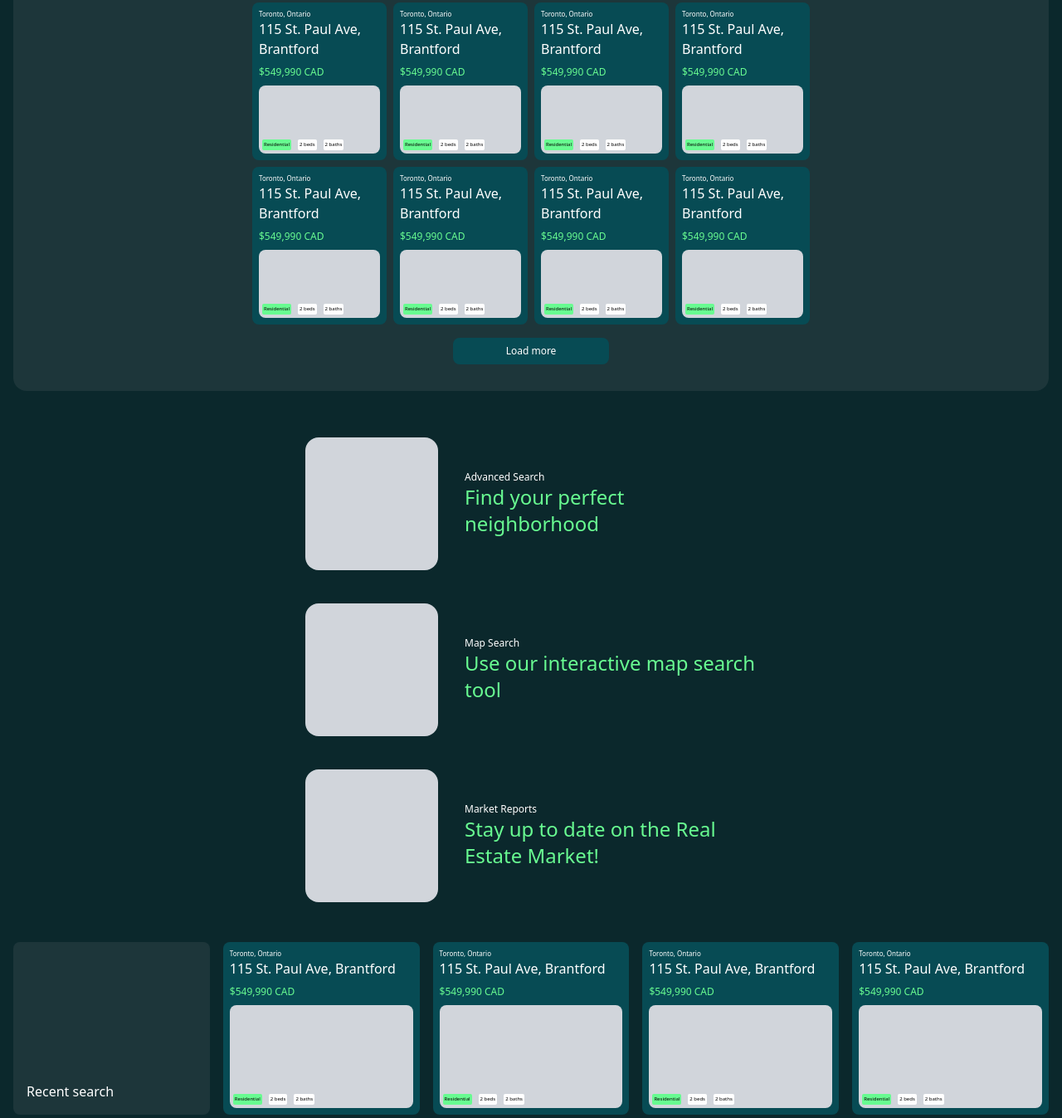
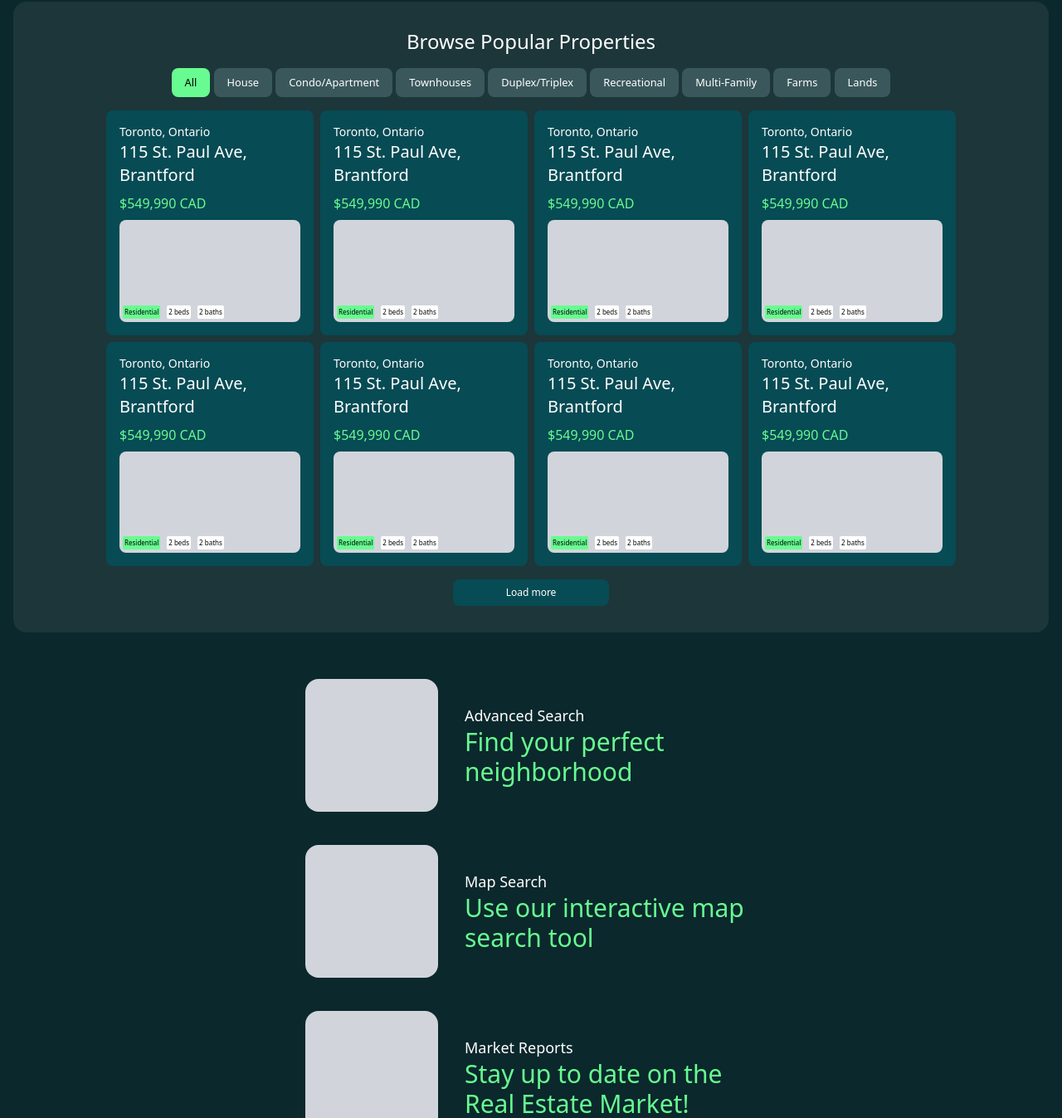
Before and after one commit to dpkreativ/home, a plain HTML site: page index.html in a window 1280 px wide. Shown: the part 806-2153 px from the top of the page at 83% size. Drawn offline with nearby package versions, Linux system fonts and the light colour scheme.

Commit message:
start working on responsiveness

```diff
--- a/index.html
+++ b/index.html
@@ -9,14 +9,16 @@
     <!-- Stylesheet -->
     <link rel="stylesheet" href="./style.css" />
   </head>
-  <body class="bg-[--bg-100] p-4 text-white">
+  <body class="bg-[--bg-100] w-full max-w-[1440px] mx-auto p-4 text-white">
     <!-- Header -->
     <header class="flex justify-between items-center py-4">
       <!-- Logo -->
       <div>@Home</div>
 
       <!-- Menu -->
-      <div class="md:flex md:items-center md:justify-between w-full gap-8">
+      <div
+        class="md:flex md:items-center md:justify-between w-full gap-8 hidden lg:block"
+      >
         <!-- Navbar -->
         <nav>
           <ul class="flex items-center gap-8">
@@ -39,7 +41,7 @@
     <main class="grid gap-2">
       <!-- Hero Section -->
       <section
-        class="bg-gray-800 rounded-2xl h-[500px] text-center flex flex-col gap-8 items-center justify-center"
+        class="bg-gray-800 rounded-2xl h-[600px] text-center flex flex-col gap-8 items-center justify-center"
       >
         <div class="w-full max-w-xl mx-auto grid gap-2">
           <p class="text-sm">Most popular real estate search in Canada</p>
@@ -59,7 +61,9 @@
       </section>
 
       <!-- Quick Links -->
-      <section class="grid grid-cols-3 gap-2 text-black text-2xl font-medium">
+      <section
+        class="grid md:grid-cols-3 gap-2 text-black text-2xl font-medium"
+      >
         <div class="p-8 rounded-2xl bg-[--orange-100]">Homes for Sale</div>
         <div class="p-8 rounded-2xl bg-[--accent-100]">Apartments for Sale</div>
         <div class="p-8 rounded-2xl bg-[--primary-100] text-[--accent-100]">
@@ -74,7 +78,7 @@
         </h2>
 
         <!-- Categories -->
-        <div class="w-max mx-auto">
+        <div class="w-max mx-auto hidden lg:block">
           <a href="#" class="tag bg-[--accent-100] text-black">All</a>
           <a href="#" class="tag">House</a>
           <a href="#" class="tag">Condo/Apartment</a>
@@ -87,210 +91,212 @@
         </div>
 
         <!-- Cards -->
-        <div class="grid grid-cols-4 gap-2 w-full max-w-2xl mx-auto">
-          <div class="p-2 rounded-lg bg-[--primary-100] grid gap-2">
+        <div
+          class="grid md:grid-cols-2 lg:grid-cols-4 gap-2 w-full max-w-5xl mx-auto"
+        >
+          <div class="p-4 rounded-lg bg-[--primary-100] grid gap-2">
             <div>
-              <p class="text-[8px]">Toronto, Ontario</p>
-              <h3 class="font-medium">115 St. Paul Ave, Brantford</h3>
+              <p class="text-sm">Toronto, Ontario</p>
+              <h3 class="font-medium text-xl">115 St. Paul Ave, Brantford</h3>
             </div>
-            <p class="text-xs text-[--accent-100]">$549,990 CAD</p>
+            <p class="text-md text-[--accent-100]">$549,990 CAD</p>
             <div
               class="aspect-video bg-gray-300 rounded-lg p-1 flex gap-2 items-end"
             >
               <div
-                class="text-[6px] bg-[--accent-100] text-black p-[2px] rounded-sm h-max"
+                class="text-[8px] bg-[--accent-100] text-black p-[2px] rounded-sm h-max"
               >
                 Residential
               </div>
               <div
-                class="text-[6px] bg-white text-black p-[2px] rounded-sm h-max"
+                class="text-[8px] bg-white text-black p-[2px] rounded-sm h-max"
               >
                 2 beds
               </div>
               <div
-                class="text-[6px] bg-white text-black p-[2px] rounded-sm h-max"
+                class="text-[8px] bg-white text-black p-[2px] rounded-sm h-max"
               >
                 2 baths
               </div>
             </div>
           </div>
-          <div class="p-2 rounded-lg bg-[--primary-100] grid gap-2">
+          <div class="p-4 rounded-lg bg-[--primary-100] grid gap-2">
             <div>
-              <p class="text-[8px]">Toronto, Ontario</p>
-              <h3 class="font-medium">115 St. Paul Ave, Brantford</h3>
+              <p class="text-sm">Toronto, Ontario</p>
+              <h3 class="font-medium text-xl">115 St. Paul Ave, Brantford</h3>
             </div>
-            <p class="text-xs text-[--accent-100]">$549,990 CAD</p>
+            <p class="text-md text-[--accent-100]">$549,990 CAD</p>
             <div
               class="aspect-video bg-gray-300 rounded-lg p-1 flex gap-2 items-end"
             >
               <div
-                class="text-[6px] bg-[--accent-100] text-black p-[2px] rounded-sm h-max"
+                class="text-[8px] bg-[--accent-100] text-black p-[2px] rounded-sm h-max"
               >
                 Residential
               </div>
               <div
-                class="text-[6px] bg-white text-black p-[2px] rounded-sm h-max"
+                class="text-[8px] bg-white text-black p-[2px] rounded-sm h-max"
               >
                 2 beds
               </div>
               <div
-                class="text-[6px] bg-white text-black p-[2px] rounded-sm h-max"
+                class="text-[8px] bg-white text-black p-[2px] rounded-sm h-max"
               >
                 2 baths
               </div>
             </div>
           </div>
-          <div class="p-2 rounded-lg bg-[--primary-100] grid gap-2">
+          <div class="p-4 rounded-lg bg-[--primary-100] grid gap-2">
             <div>
-              <p class="text-[8px]">Toronto, Ontario</p>
-              <h3 class="font-medium">115 St. Paul Ave, Brantford</h3>
+              <p class="text-sm">Toronto, Ontario</p>
+              <h3 class="font-medium text-xl">115 St. Paul Ave, Brantford</h3>
             </div>
-            <p class="text-xs text-[--accent-100]">$549,990 CAD</p>
+            <p class="text-md text-[--accent-100]">$549,990 CAD</p>
             <div
               class="aspect-video bg-gray-300 rounded-lg p-1 flex gap-2 items-end"
             >
               <div
-                class="text-[6px] bg-[--accent-100] text-black p-[2px] rounded-sm h-max"
+                class="text-[8px] bg-[--accent-100] text-black p-[2px] rounded-sm h-max"
               >
                 Residential
               </div>
               <div
-                class="text-[6px] bg-white text-black p-[2px] rounded-sm h-max"
+                class="text-[8px] bg-white text-black p-[2px] rounded-sm h-max"
               >
                 2 beds
               </div>
               <div
-                class="text-[6px] bg-white text-black p-[2px] rounded-sm h-max"
+                class="text-[8px] bg-white text-black p-[2px] rounded-sm h-max"
               >
                 2 baths
               </div>
             </div>
           </div>
-          <div class="p-2 rounded-lg bg-[--primary-100] grid gap-2">
+          <div class="p-4 rounded-lg bg-[--primary-100] grid gap-2">
             <div>
-              <p class="text-[8px]">Toronto, Ontario</p>
-              <h3 class="font-medium">115 St. Paul Ave, Brantford</h3>
+              <p class="text-sm">Toronto, Ontario</p>
+              <h3 class="font-medium text-xl">115 St. Paul Ave, Brantford</h3>
             </div>
-            <p class="text-xs text-[--accent-100]">$549,990 CAD</p>
+            <p class="text-md text-[--accent-100]">$549,990 CAD</p>
             <div
               class="aspect-video bg-gray-300 rounded-lg p-1 flex gap-2 items-end"
             >
               <div
-                class="text-[6px] bg-[--accent-100] text-black p-[2px] rounded-sm h-max"
+                class="text-[8px] bg-[--accent-100] text-black p-[2px] rounded-sm h-max"
               >
                 Residential
               </div>
               <div
-                class="text-[6px] bg-white text-black p-[2px] rounded-sm h-max"
+                class="text-[8px] bg-white text-black p-[2px] rounded-sm h-max"
               >
                 2 beds
               </div>
               <div
-                class="text-[6px] bg-white text-black p-[2px] rounded-sm h-max"
+                class="text-[8px] bg-white text-black p-[2px] rounded-sm h-max"
               >
                 2 baths
               </div>
             </div>
           </div>
-          <div class="p-2 rounded-lg bg-[--primary-100] grid gap-2">
+          <div class="p-4 rounded-lg bg-[--primary-100] grid gap-2">
             <div>
-              <p class="text-[8px]">Toronto, Ontario</p>
-              <h3 class="font-medium">115 St. Paul Ave, Brantford</h3>
+              <p class="text-sm">Toronto, Ontario</p>
+              <h3 class="font-medium text-xl">115 St. Paul Ave, Brantford</h3>
             </div>
-            <p class="text-xs text-[--accent-100]">$549,990 CAD</p>
+            <p class="text-md text-[--accent-100]">$549,990 CAD</p>
             <div
               class="aspect-video bg-gray-300 rounded-lg p-1 flex gap-2 items-end"
             >
               <div
-                class="text-[6px] bg-[--accent-100] text-black p-[2px] rounded-sm h-max"
+                class="text-[8px] bg-[--accent-100] text-black p-[2px] rounded-sm h-max"
               >
                 Residential
               </div>
               <div
-                class="text-[6px] bg-white text-black p-[2px] rounded-sm h-max"
+                class="text-[8px] bg-white text-black p-[2px] rounded-sm h-max"
               >
                 2 beds
               </div>
               <div
-                class="text-[6px] bg-white text-black p-[2px] rounded-sm h-max"
+                class="text-[8px] bg-white text-black p-[2px] rounded-sm h-max"
               >
                 2 baths
               </div>
             </div>
           </div>
-          <div class="p-2 rounded-lg bg-[--primary-100] grid gap-2">
+          <div class="p-4 rounded-lg bg-[--primary-100] grid gap-2">
             <div>
-              <p class="text-[8px]">Toronto, Ontario</p>
-              <h3 class="font-medium">115 St. Paul Ave, Brantford</h3>
+              <p class="text-sm">Toronto, Ontario</p>
+              <h3 class="font-medium text-xl">115 St. Paul Ave, Brantford</h3>
             </div>
-            <p class="text-xs text-[--accent-100]">$549,990 CAD</p>
+            <p class="text-md text-[--accent-100]">$549,990 CAD</p>
             <div
               class="aspect-video bg-gray-300 rounded-lg p-1 flex gap-2 items-end"
             >
               <div
-                class="text-[6px] bg-[--accent-100] text-black p-[2px] rounded-sm h-max"
+                class="text-[8px] bg-[--accent-100] text-black p-[2px] rounded-sm h-max"
               >
                 Residential
               </div>
               <div
-                class="text-[6px] bg-white text-black p-[2px] rounded-sm h-max"
+                class="text-[8px] bg-white text-black p-[2px] rounded-sm h-max"
               >
                 2 beds
               </div>
               <div
-                class="text-[6px] bg-white text-black p-[2px] rounded-sm h-max"
+                class="text-[8px] bg-white text-black p-[2px] rounded-sm h-max"
               >
                 2 baths
               </div>
             </div>
           </div>
-          <div class="p-2 rounded-lg bg-[--primary-100] grid gap-2">
+          <div class="p-4 rounded-lg bg-[--primary-100] grid gap-2">
             <div>
-              <p class="text-[8px]">Toronto, Ontario</p>
-              <h3 class="font-medium">115 St. Paul Ave, Brantford</h3>
+              <p class="text-sm">Toronto, Ontario</p>
+              <h3 class="font-medium text-xl">115 St. Paul Ave, Brantford</h3>
             </div>
-            <p class="text-xs text-[--accent-100]">$549,990 CAD</p>
+            <p class="text-md text-[--accent-100]">$549,990 CAD</p>
             <div
               class="aspect-video bg-gray-300 rounded-lg p-1 flex gap-2 items-end"
             >
               <div
-                class="text-[6px] bg-[--accent-100] text-black p-[2px] rounded-sm h-max"
+                class="text-[8px] bg-[--accent-100] text-black p-[2px] rounded-sm h-max"
               >
                 Residential
               </div>
               <div
-                class="text-[6px] bg-white text-black p-[2px] rounded-sm h-max"
+                class="text-[8px] bg-white text-black p-[2px] rounded-sm h-max"
               >
                 2 beds
               </div>
               <div
-                class="text-[6px] bg-white text-black p-[2px] rounded-sm h-max"
+                class="text-[8px] bg-white text-black p-[2px] rounded-sm h-max"
               >
                 2 baths
               </div>
             </div>
           </div>
-          <div class="p-2 rounded-lg bg-[--primary-100] grid gap-2">
+          <div class="p-4 rounded-lg bg-[--primary-100] grid gap-2">
             <div>
-              <p class="text-[8px]">Toronto, Ontario</p>
-              <h3 class="font-medium">115 St. Paul Ave, Brantford</h3>
+              <p class="text-sm">Toronto, Ontario</p>
+              <h3 class="font-medium text-xl">115 St. Paul Ave, Brantford</h3>
             </div>
-            <p class="text-xs text-[--accent-100]">$549,990 CAD</p>
+            <p class="text-md text-[--accent-100]">$549,990 CAD</p>
             <div
               class="aspect-video bg-gray-300 rounded-lg p-1 flex gap-2 items-end"
             >
               <div
-                class="text-[6px] bg-[--accent-100] text-black p-[2px] rounded-sm h-max"
+                class="text-[8px] bg-[--accent-100] text-black p-[2px] rounded-sm h-max"
               >
                 Residential
               </div>
               <div
-                class="text-[6px] bg-white text-black p-[2px] rounded-sm h-max"
+                class="text-[8px] bg-white text-black p-[2px] rounded-sm h-max"
               >
                 2 beds
               </div>
               <div
-                class="text-[6px] bg-white text-black p-[2px] rounded-sm h-max"
+                class="text-[8px] bg-white text-black p-[2px] rounded-sm h-max"
               >
                 2 baths
               </div>
@@ -310,8 +316,8 @@
         <div class="grid grid-cols-3 gap-8 items-center py-4">
           <div class="aspect-square bg-gray-300 rounded-2xl"></div>
           <div class="col-span-2">
-            <p class="text-xs">Advanced Search</p>
-            <h3 class="text-2xl text-[--accent-100]">
+            <p class="text-lg">Advanced Search</p>
+            <h3 class="text-3xl text-[--accent-100]">
               Find your perfect neighborhood
             </h3>
           </div>
@@ -320,8 +326,8 @@
         <div class="grid grid-cols-3 gap-8 items-center py-4">
           <div class="aspect-square bg-gray-300 rounded-2xl"></div>
           <div class="col-span-2">
-            <p class="text-xs">Map Search</p>
-            <h3 class="text-2xl text-[--accent-100]">
+            <p class="text-lg">Map Search</p>
+            <h3 class="text-3xl text-[--accent-100]">
               Use our interactive map search tool
             </h3>
           </div>
@@ -330,8 +336,8 @@
         <div class="grid grid-cols-3 gap-8 items-center py-4">
           <div class="aspect-square bg-gray-300 rounded-2xl"></div>
           <div class="col-span-2">
-            <p class="text-xs">Market Reports</p>
-            <h3 class="text-2xl text-[--accent-100]">
+            <p class="text-lg">Market Reports</p>
+            <h3 class="text-3xl text-[--accent-100]">
               Stay up to date on the Real Estate Market!
             </h3>
           </div>
@@ -342,111 +348,113 @@
     <!-- Footer -->
     <footer class="grid gap-2">
       <!-- Recent Searches -->
-      <section class="grid grid-cols-5 gap-4">
+      <section class="grid md:grid-cols-3 lg:grid-cols-5 gap-4">
         <div class="flex items-end p-4 bg-[--bg-200] font-medium rounded-lg">
           <h2>Recent search</h2>
         </div>
 
-        <div class="col-span-4 grid grid-cols-4 gap-4">
-          <div class="p-2 rounded-lg bg-[--primary-100] grid gap-2">
+        <div
+          class="md:col-span-2 lg:col-span-4 grid md:grid-cols-2 lg:grid-cols-4 gap-4"
+        >
+          <div class="p-4 rounded-lg bg-[--primary-100] grid gap-2">
             <div>
-              <p class="text-[8px]">Toronto, Ontario</p>
-              <h3 class="font-medium">115 St. Paul Ave, Brantford</h3>
+              <p class="text-sm">Toronto, Ontario</p>
+              <h3 class="font-medium text-xl">115 St. Paul Ave, Brantford</h3>
             </div>
-            <p class="text-xs text-[--accent-100]">$549,990 CAD</p>
+            <p class="text-md text-[--accent-100]">$549,990 CAD</p>
             <div
               class="aspect-video bg-gray-300 rounded-lg p-1 flex gap-2 items-end"
             >
               <div
-                class="text-[6px] bg-[--accent-100] text-black p-[2px] rounded-sm h-max"
+                class="text-[8px] bg-[--accent-100] text-black p-[2px] rounded-sm h-max"
               >
                 Residential
               </div>
               <div
-                class="text-[6px] bg-white text-black p-[2px] rounded-sm h-max"
+                class="text-[8px] bg-white text-black p-[2px] rounded-sm h-max"
               >
                 2 beds
               </div>
               <div
-                class="text-[6px] bg-white text-black p-[2px] rounded-sm h-max"
+                class="text-[8px] bg-white text-black p-[2px] rounded-sm h-max"
               >
                 2 baths
               </div>
             </div>
           </div>
-          <div class="p-2 rounded-lg bg-[--primary-100] grid gap-2">
+          <div class="p-4 rounded-lg bg-[--primary-100] grid gap-2">
             <div>
-              <p class="text-[8px]">Toronto, Ontario</p>
-              <h3 class="font-medium">115 St. Paul Ave, Brantford</h3>
+              <p class="text-sm">Toronto, Ontario</p>
+              <h3 class="font-medium text-xl">115 St. Paul Ave, Brantford</h3>
             </div>
-            <p class="text-xs text-[--accent-100]">$549,990 CAD</p>
+            <p class="text-md text-[--accent-100]">$549,990 CAD</p>
             <div
               class="aspect-video bg-gray-300 rounded-lg p-1 flex gap-2 items-end"
             >
               <div
-                class="text-[6px] bg-[--accent-100] text-black p-[2px] rounded-sm h-max"
+                class="text-[8px] bg-[--accent-100] text-black p-[2px] rounded-sm h-max"
               >
                 Residential
               </div>
               <div
-                class="text-[6px] bg-white text-black p-[2px] rounded-sm h-max"
+                class="text-[8px] bg-white text-black p-[2px] rounded-sm h-max"
               >
                 2 beds
               </div>
               <div
-                class="text-[6px] bg-white text-black p-[2px] rounded-sm h-max"
+                class="text-[8px] bg-white text-black p-[2px] rounded-sm h-max"
               >
                 2 baths
               </div>
             </div>
           </div>
-          <div class="p-2 rounded-lg bg-[--primary-100] grid gap-2">
+          <div class="p-4 rounded-lg bg-[--primary-100] grid gap-2">
             <div>
-              <p class="text-[8px]">Toronto, Ontario</p>
-              <h3 class="font-medium">115 St. Paul Ave, Brantford</h3>
+              <p class="text-sm">Toronto, Ontario</p>
+              <h3 class="font-medium text-xl">115 St. Paul Ave, Brantford</h3>
             </div>
-            <p class="text-xs text-[--accent-100]">$549,990 CAD</p>
+            <p class="text-md text-[--accent-100]">$549,990 CAD</p>
             <div
               class="aspect-video bg-gray-300 rounded-lg p-1 flex gap-2 items-end"
             >
               <div
-                class="text-[6px] bg-[--accent-100] text-black p-[2px] rounded-sm h-max"
+                class="text-[8px] bg-[--accent-100] text-black p-[2px] rounded-sm h-max"
               >
                 Residential
               </div>
               <div
-                class="text-[6px] bg-white text-black p-[2px] rounded-sm h-max"
+                class="text-[8px] bg-white text-black p-[2px] rounded-sm h-max"
               >
                 2 beds
               </div>
               <div
-                class="text-[6px] bg-white text-black p-[2px] rounded-sm h-max"
+                class="text-[8px] bg-white text-black p-[2px] rounded-sm h-max"
               >
                 2 baths
               </div>
             </div>
           </div>
-          <div class="p-2 rounded-lg bg-[--primary-100] grid gap-2">
+          <div class="p-4 rounded-lg bg-[--primary-100] grid gap-2">
             <div>
-              <p class="text-[8px]">Toronto, Ontario</p>
-              <h3 class="font-medium">115 St. Paul Ave, Brantford</h3>
+              <p class="text-sm">Toronto, Ontario</p>
+              <h3 class="font-medium text-xl">115 St. Paul Ave, Brantford</h3>
             </div>
-            <p class="text-xs text-[--accent-100]">$549,990 CAD</p>
+            <p class="text-md text-[--accent-100]">$549,990 CAD</p>
             <div
               class="aspect-video bg-gray-300 rounded-lg p-1 flex gap-2 items-end"
             >
               <div
-                class="text-[6px] bg-[--accent-100] text-black p-[2px] rounded-sm h-max"
+                class="text-[8px] bg-[--accent-100] text-black p-[2px] rounded-sm h-max"
               >
                 Residential
               </div>
               <div
-                class="text-[6px] bg-white text-black p-[2px] rounded-sm h-max"
+                class="text-[8px] bg-white text-black p-[2px] rounded-sm h-max"
               >
                 2 beds
               </div>
               <div
-                class="text-[6px] bg-white text-black p-[2px] rounded-sm h-max"
+                class="text-[8px] bg-white text-black p-[2px] rounded-sm h-max"
               >
                 2 baths
               </div>
@@ -456,14 +464,14 @@
       </section>
 
       <!-- Mortgage Calculator -->
-      <section class="grid grid-cols-5 gap-4">
+      <section class="grid md:grid-cols-5 gap-4">
         <div
           class="bg-[--orange-100] text-[--primary-100] font-medium flex items-end rounded-lg p-4"
         >
           <h2>Mortgage Calculator</h2>
         </div>
 
-        <div class="col-span-4 grid grid-cols-2 gap-4">
+        <div class="md:col-span-4 grid md:grid-cols-2 gap-4">
           <form
             class="py-4 px-8 grid gap-4 bg-[--accent-100] rounded-lg text-[--primary-100]"
           >
@@ -486,7 +494,9 @@
               <label for="loanTerm" class="text-xs">Term of Loan</label>
             </div>
           </form>
-          <div class="py-4 px-8 flex flex-col gap-4 bg-[--primary-100]">
+          <div
+            class="py-4 px-8 flex flex-col gap-4 bg-[--primary-100] rounded-lg"
+          >
             <div>
               <h3>Est. Monthly Payment</h3>
               <p class="text-[--accent-100] text-xl">$2,460.00</p>
--- a/style.css
+++ b/style.css
@@ -12,5 +12,5 @@
   background-color: var(--bg-300);
   border-radius: 0.5rem;
   display: inline-block;
-  font-size: 0.5rem;
+  font-size: 0.8rem;
 }
```
